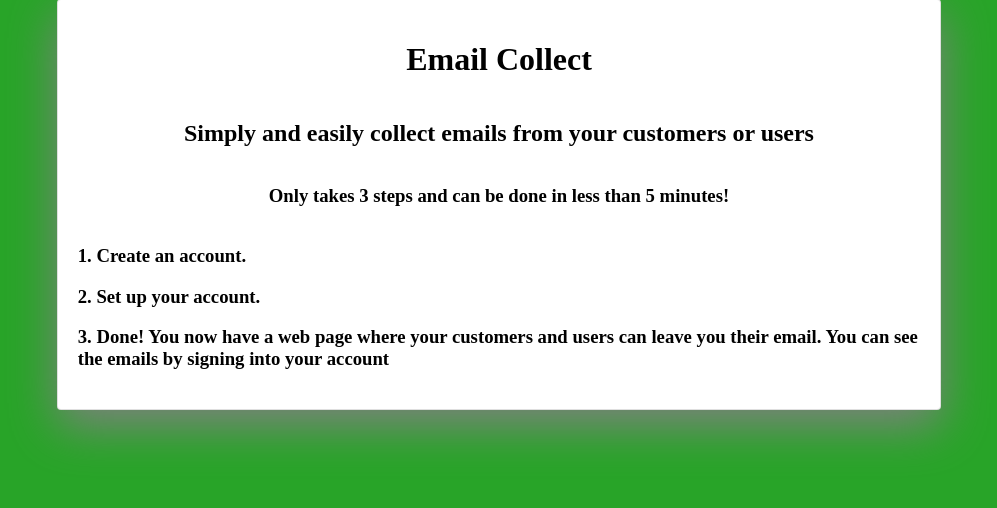
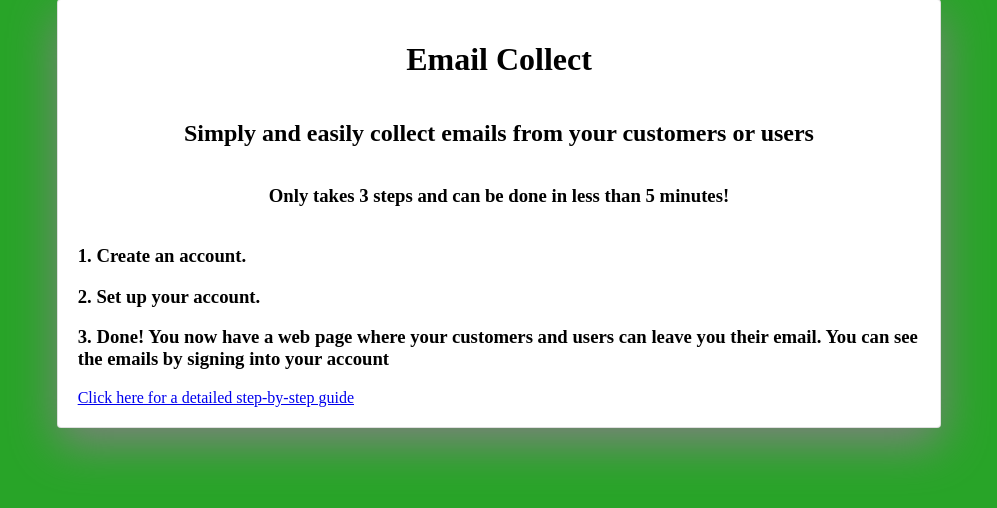
Before and after one commit to SheaMeyers/email-collection-app, a Django app: template templates/home.html in a window 1280 px wide. Shown: the part 109-617 px from the top of the page, without its empty margins (141-1138 px from the left). Run offline with Django 3.2, Linux system fonts and the light colour scheme; the template is opened without the code that fills it, so the values that code supplies are empty.

Commit message:
Add basic view for detailed guide

```diff
--- a/app/urls.py
+++ b/app/urls.py
@@ -20,6 +20,7 @@ from . import views
 
 urlpatterns = [
     path('sign-up', views.SignUpView.as_view(), name='sign-up'),
+    path('guide', TemplateView.as_view(template_name="guide.html"), name="guide"),
     path('<slug:url_pathname>', views.EmailCollectView.as_view(), name='email-collect'),
     path('', TemplateView.as_view(template_name="home.html"), name="home"),
 ]
--- /dev/null
+++ b/templates/guide.html
@@ -0,0 +1,5 @@
+{% extends 'base.html' %}
+
+{% block content %}
+<h1>Email Collect Step-by-Step Guide</h1>
+{% endblock %}
--- a/templates/home.html
+++ b/templates/home.html
@@ -19,5 +19,8 @@
         You now have a web page where your customers and users can leave you their email.
         You can see the emails by signing into your account
     </h3>
+    <a href="{% url 'guide' %}" target="_blank" rel="noopener noreferrer">
+        Click here for a detailed step-by-step guide
+    </a>
 </div>
 {% endblock %}
```
